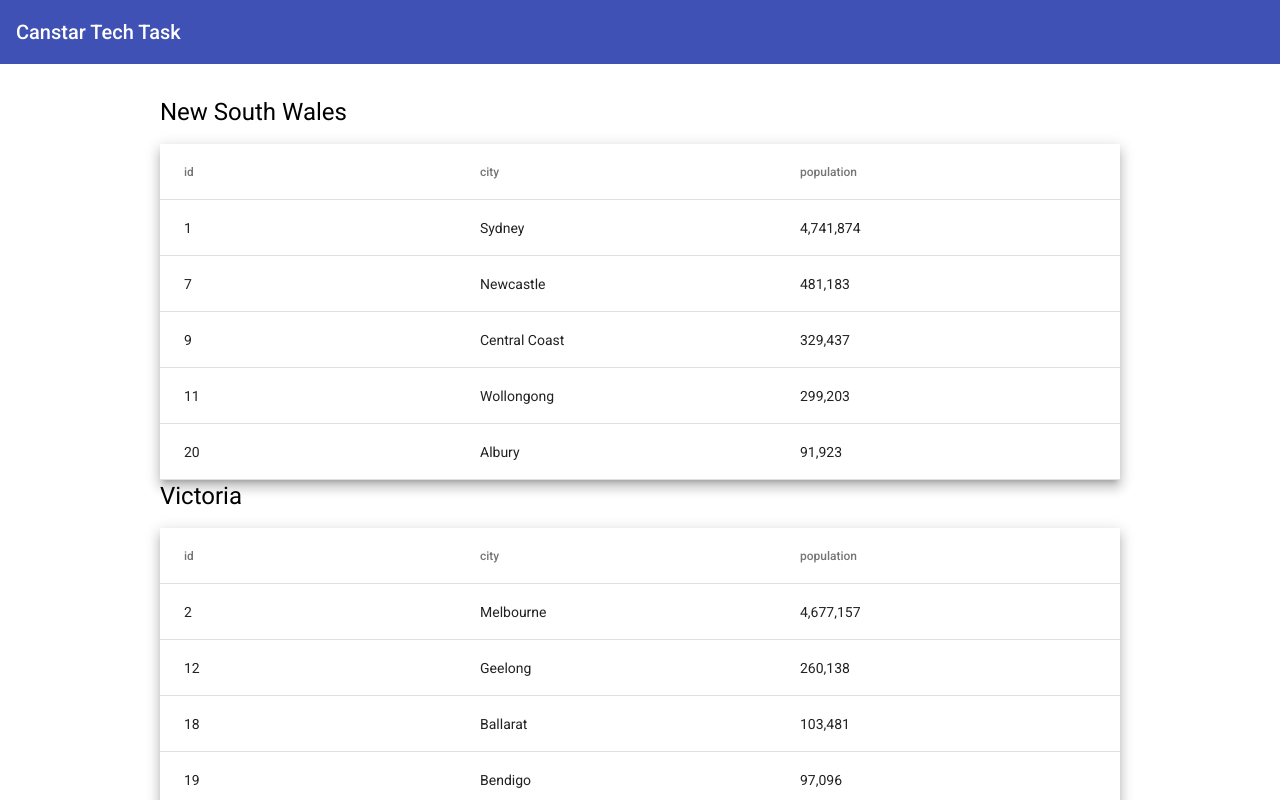
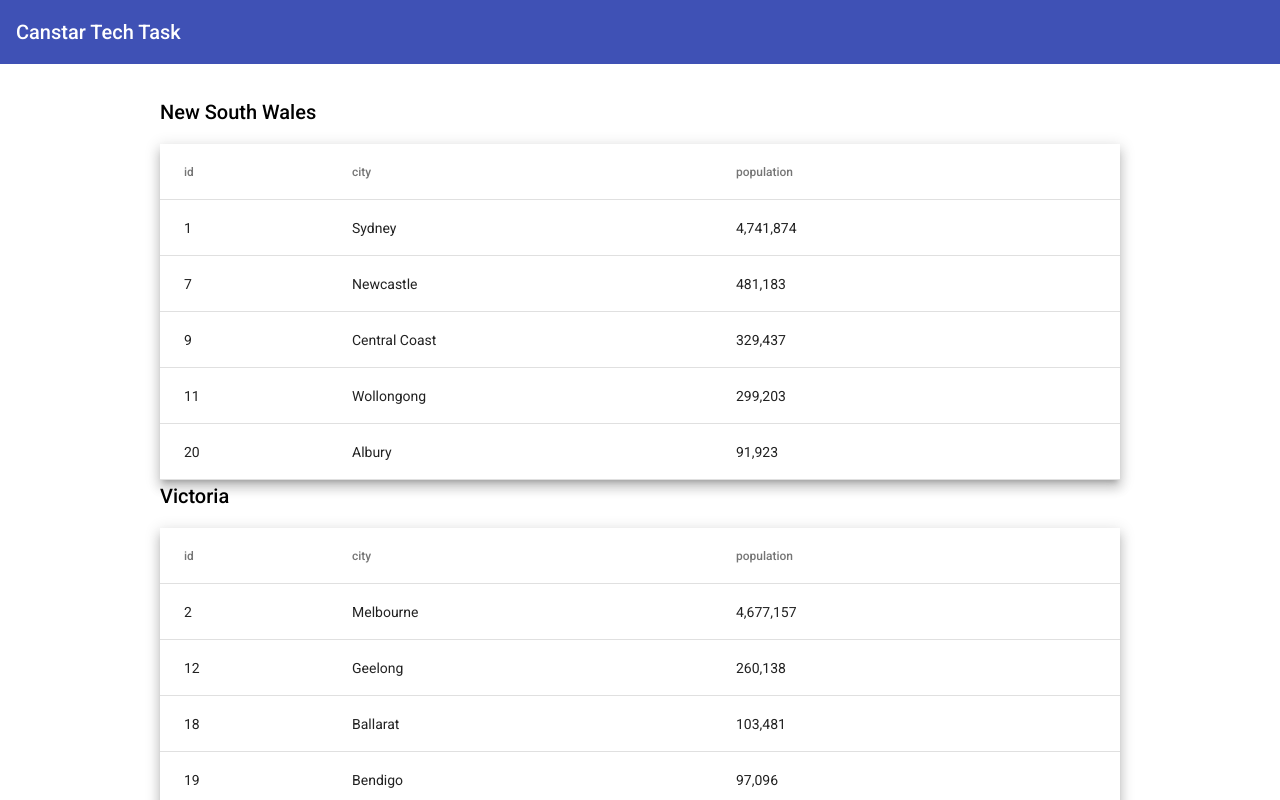
Before and after one commit to ironest/canstar-tech-task, an Angular app: page / in a window 1280 px wide. Shown: the top 800 px of the page. Built offline with nearby package versions, Linux system fonts and the light colour scheme.

Commit message:
Added more styles

```diff
--- a/src/app/components/state/state.component.html
+++ b/src/app/components/state/state.component.html
@@ -1,4 +1,10 @@
-<h1>{{ dataSource.state }}</h1>
+<h2>{{ dataSource.state }}</h2>
+
+<!--
+  Normally I would use an Angular Material Table
+  For the sake of the task, I went for a plain
+  table with hand made styles (that mimic material)
+-->
 
 <table>
   <tr>
--- a/src/app/components/state/state.component.scss
+++ b/src/app/components/state/state.component.scss
@@ -1,4 +1,5 @@
 table {
+
   width: 100%;
   border-spacing: 0;
   box-shadow: 0 5px 5px -3px rgba(0,0,0,.2),
@@ -7,6 +8,13 @@ table {
   tr {
     height: 56px;
 
+    &:hover {
+      background-color: rgba(63, 81, 181, 0.165);
+      th {
+        background-color: white;
+      }
+    }
+
     th, td {
       padding: 0;
       border-bottom: 1px solid rgba(0,0,0,.12);
@@ -14,11 +22,12 @@ table {
       font-size: 12px;
       font-weight: 500;
       text-align: left;
-      width: 33%;
+      width: 40%;
     }
 
     th:first-of-type, td:first-of-type {
       padding-left: 24px;
+      width: 20%;
     }
 
     th:last-of-type, td:last-of-type {
```
